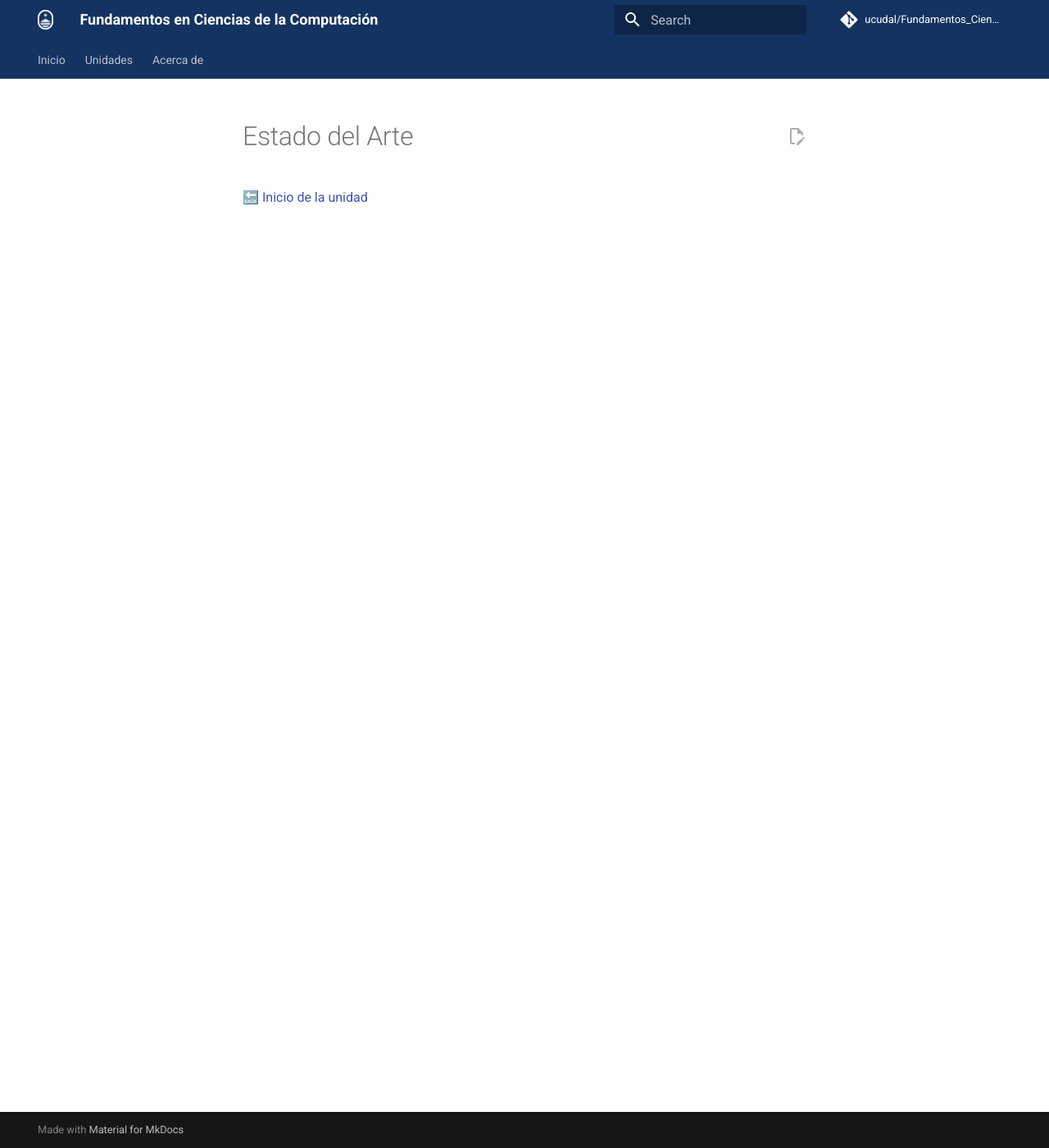
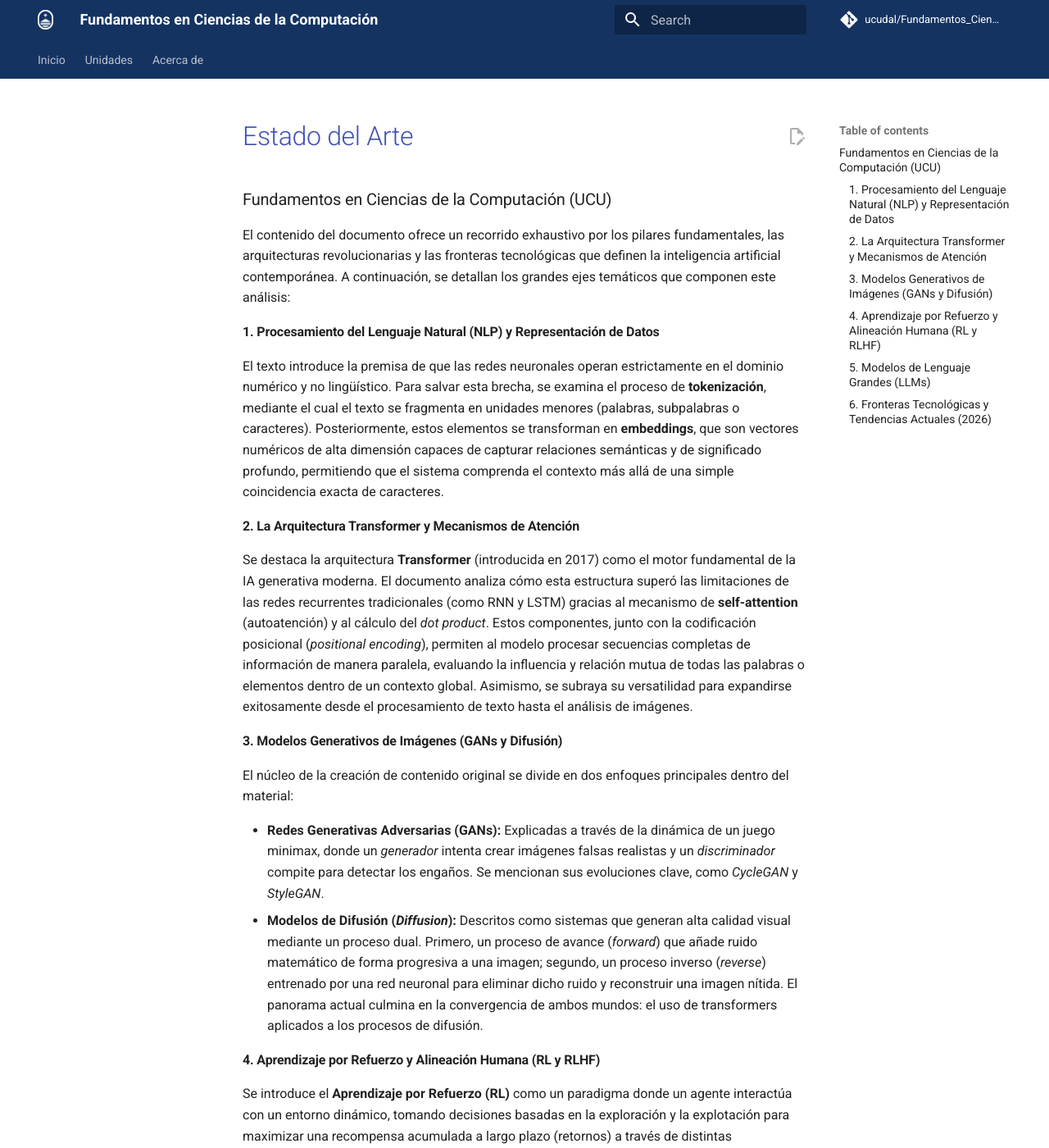
Before and after one commit to ucudal/Fundamentos_Ciencias_Computacion_Conceptos, an MkDocs documentation site: the page built from docs/unidad/5/Actualidad/readme.md, in a window 1280 px wide and 1400 px high. Shown: the whole window at 82% size. Built offline with MkDocs 1.6.1 and Material for MkDocs 9.7.7, drawn with Linux system fonts in a browser that asks for light colours; comment, search, counter and statistics services are not loaded; some of the changed text lies outside the part shown.

Commit message:
Expand readme with AI fundamentals and trends
Added detailed sections on AI fundamentals, including NLP, Transformer architecture, GANs, RL, and LLMs, along with current technological trends.

```diff
--- a/docs/unidad/5/Actualidad/readme.md
+++ b/docs/unidad/5/Actualidad/readme.md
@@ -2,6 +2,46 @@ status: DRAFT
 responsable: @LylCB, @aleaurre
 ultima_actualizacion: 2026-05-31
 
-# Estado del Arte
+# [Estado del Arte](./2.1_estado_del_arte.md)
+
+### Fundamentos en Ciencias de la Computación (UCU)
+
+El contenido del documento ofrece un recorrido exhaustivo por los pilares fundamentales, las arquitecturas revolucionarias y las fronteras tecnológicas que definen la inteligencia artificial contemporánea. A continuación, se detallan los grandes ejes temáticos que componen este análisis:
+
+#### 1. Procesamiento del Lenguaje Natural (NLP) y Representación de Datos
+
+El texto introduce la premisa de que las redes neuronales operan estrictamente en el dominio numérico y no lingüístico. Para salvar esta brecha, se examina el proceso de **tokenización**, mediante el cual el texto se fragmenta en unidades menores (palabras, subpalabras o caracteres). Posteriormente, estos elementos se transforman en **embeddings**, que son vectores numéricos de alta dimensión capaces de capturar relaciones semánticas y de significado profundo, permitiendo que el sistema comprenda el contexto más allá de una simple coincidencia exacta de caracteres.
+
+#### 2. La Arquitectura Transformer y Mecanismos de Atención
+
+Se destaca la arquitectura **Transformer** (introducida en 2017) como el motor fundamental de la IA generativa moderna. El documento analiza cómo esta estructura superó las limitaciones de las redes recurrentes tradicionales (como RNN y LSTM) gracias al mecanismo de **self-attention** (autoatención) y al cálculo del *dot product*. Estos componentes, junto con la codificación posicional (*positional encoding*), permiten al modelo procesar secuencias completas de información de manera paralela, evaluando la influencia y relación mutua de todas las palabras o elementos dentro de un contexto global. Asimismo, se subraya su versatilidad para expandirse exitosamente desde el procesamiento de texto hasta el análisis de imágenes.
+
+#### 3. Modelos Generativos de Imágenes (GANs y Difusión)
+
+El núcleo de la creación de contenido original se divide en dos enfoques principales dentro del material:
+
+* **Redes Generativas Adversarias (GANs):** Explicadas a través de la dinámica de un juego minimax, donde un *generador* intenta crear imágenes falsas realistas y un *discriminador* compite para detectar los engaños. Se mencionan sus evoluciones clave, como *CycleGAN* y *StyleGAN*.
+* **Modelos de Difusión (*Diffusion*):** Descritos como sistemas que generan alta calidad visual mediante un proceso dual. Primero, un proceso de avance (*forward*) que añade ruido matemático de forma progresiva a una imagen; segundo, un proceso inverso (*reverse*) entrenado por una red neuronal para eliminar dicho ruido y reconstruir una imagen nítida. El panorama actual culmina en la convergencia de ambos mundos: el uso de transformers aplicados a los procesos de difusión.
+
+#### 4. Aprendizaje por Refuerzo y Alineación Humana (RL y RLHF)
+
+Se introduce el **Aprendizaje por Refuerzo (RL)** como un paradigma donde un agente interactúa con un entorno dinámico, tomando decisiones basadas en la exploración y la explotación para maximizar una recompensa acumulada a largo plazo (retornos) a través de distintas trayectorias. Esta metodología es la base del **RLHF** (Aprendizaje por Refuerzo a partir de la Retroalimentación Humana), un proceso crítico de alineación donde se entrena un modelo de recompensa a partir de las preferencias de evaluadores humanos para refinar el comportamiento de los modelos lingüísticos, asegurando que sean útiles y seguros.
+
+#### 5. Modelos de Lenguaje Grandes (LLMs)
+
+El documento conceptualiza los **LLMs** como sistemas avanzados dedicados a la comprensión y generación de lenguaje natural. Se detalla de forma precisa su ciclo de desarrollo y entrenamiento, el cual consta de tres etapas secuenciales e indispensables:
+
+1. **Pre-entrenamiento:** El aprendizaje base a gran escala mediante la predicción del próximo token sobre volúmenes masivos de datos textuales.
+2. **Ajuste fino supervisado (*Fine-tuning*):** El entrenamiento especializado con ejemplos curados de preguntas y buenas respuestas.
+3. **RLHF:** La optimización final basada en las preferencias y directrices del criterio humano.
+
+#### 6. Fronteras Tecnológicas y Tendencias Actuales (2026)
+
+Hacia el cierre, el material proyecta el estado del arte técnico, caracterizado por una evolución hacia la autonomía y la eficiencia:
+
+* **Sistemas RAG y Agentes:** La integración de la Generación Aumentada por Recuperación (RAG) para conectar los modelos con fuentes externas de conocimiento, y el diseño de agentes autónomos capaces de descomponer y ejecutar tareas complejas de múltiples pasos.
+* **Modelos de Razonamiento:** Sistemas diseñados para "pensar" y evaluar alternativas antes de emitir una respuesta, trasladando una mayor carga de cómputo hacia la fase de inferencia.
+* **Eficiencia Arquitectónica:** El uso de estructuras del tipo *Mixture-of-Experts* (MoE), que activan solo subconjuntos del modelo para mantener la potencia reduciendo el costo computacional, acompañado de capacidades para procesar contextos de longitud extendida.
+* **Multimodalidad Nativa y Robótica:** Modelos construidos desde su origen para asimilar y combinar simultáneamente texto, imagen, audio y video, sirviendo de puente para tecnologías avanzadas como los modelos VLA (Vision-Language-Action) y su aplicación directa en la robótica y la interacción con el mundo físico.
 
 [🔙 Inicio de la unidad](../readme.md)
```
